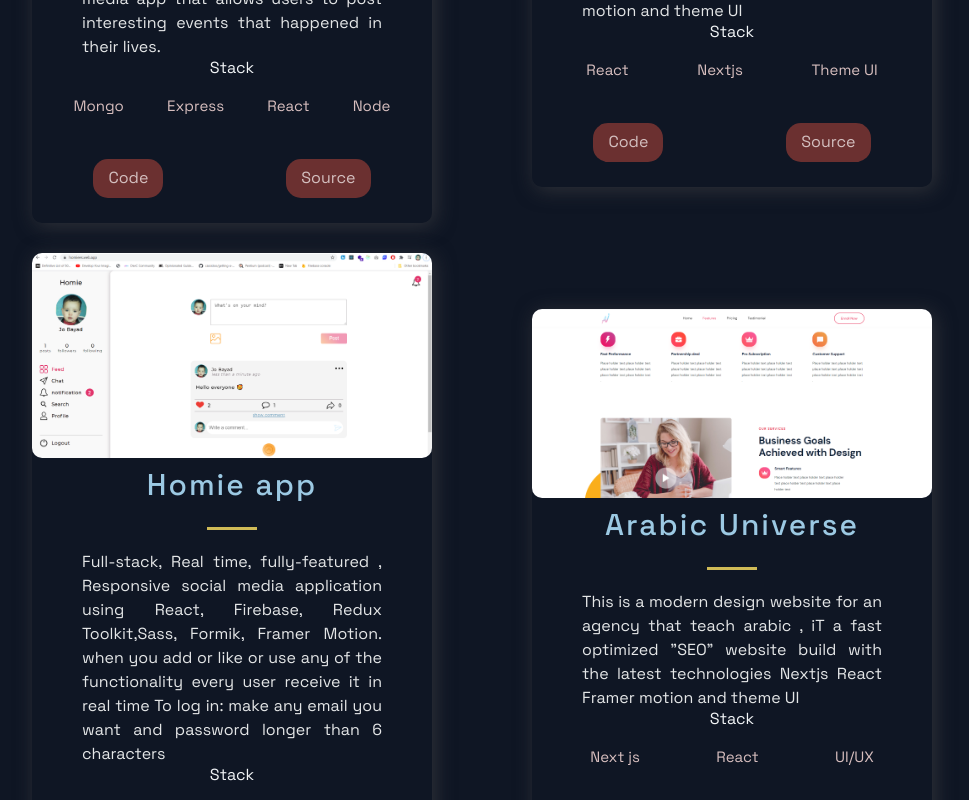
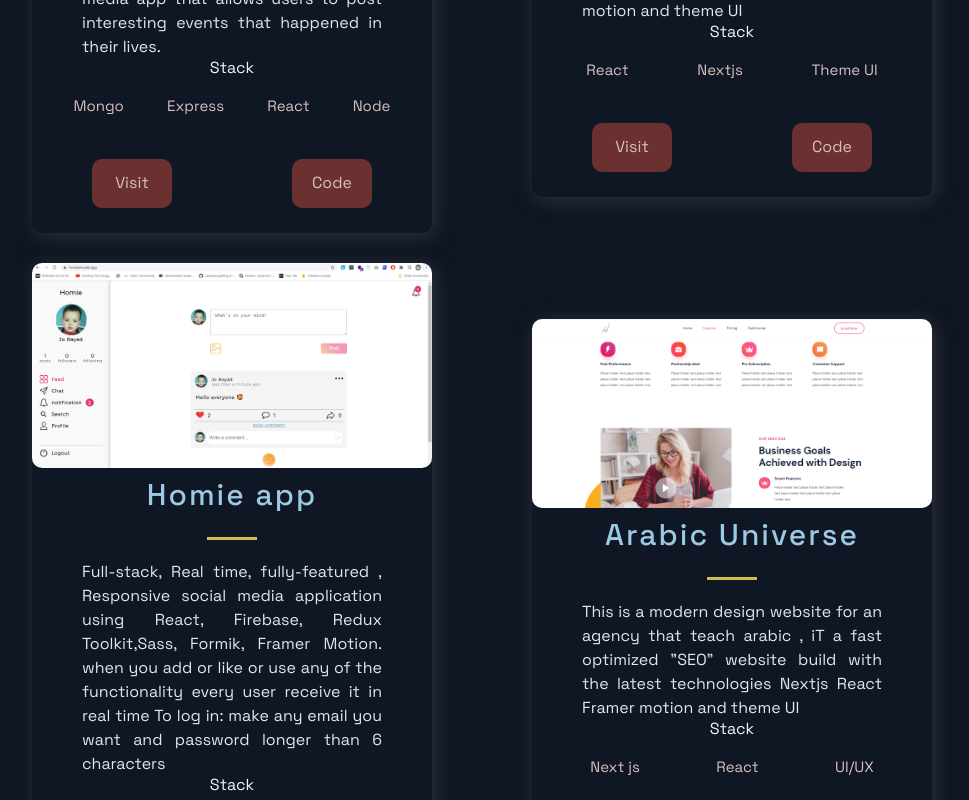
Before and after one commit to YoussefBayad/myportfolio, a Next.js app: page / in a window 1280 px wide. Shown: the part 1260-2060 px from the top of the page, without its empty margins (158-1127 px from the left). Built offline with nearby package versions, Linux system fonts and the light colour scheme.

Commit message:
project links

```diff
--- a/src/components/Projects/Projects.js
+++ b/src/components/Projects/Projects.js
@@ -1,23 +1,39 @@
 import React from 'react';
 
-import { BlogCard, CardInfo, ExternalLinks, GridContainer, HeaderThree, Hr, Tag, TagList, TitleContent, UtilityList, Img } from './ProjectsStyles';
-import { Section, SectionDivider, SectionTitle } from '../../styles/GlobalComponents';
+import {
+  BlogCard,
+  CardInfo,
+  ExternalLinks,
+  GridContainer,
+  HeaderThree,
+  Hr,
+  Tag,
+  TagList,
+  TitleContent,
+  UtilityList,
+  Img,
+} from './ProjectsStyles';
+import {
+  Section,
+  SectionDivider,
+  SectionTitle,
+} from '../../styles/GlobalComponents';
 import { projects } from '../../constants/constants';
 
 const Projects = () => (
-  <Section nopadding id="projects">
+  <Section nopadding id='projects'>
     <SectionDivider />
     <SectionTitle main>Projects</SectionTitle>
     <GridContainer>
       {projects.map((p, i) => {
         return (
           <BlogCard key={i}>
-          <Img src={p.image} />
+            <Img src={p.image} />
             <TitleContent>
               <HeaderThree title>{p.title}</HeaderThree>
               <Hr />
             </TitleContent>
-            <CardInfo className="card-info">{p.description}</CardInfo>
+            <CardInfo className='card-info'>{p.description}</CardInfo>
             <div>
               <TitleContent>Stack</TitleContent>
               <TagList>
@@ -27,8 +43,8 @@ const Projects = () => (
               </TagList>
             </div>
             <UtilityList>
-              <ExternalLinks href={p.visit}>Code</ExternalLinks>
-              <ExternalLinks href={p.source}>Source</ExternalLinks>
+              <ExternalLinks href={p.visit}>Visit</ExternalLinks>
+              <ExternalLinks href={p.source}>Code</ExternalLinks>
             </UtilityList>
           </BlogCard>
         );
--- a/src/components/Projects/ProjectsStyles.js
+++ b/src/components/Projects/ProjectsStyles.js
@@ -87,10 +87,12 @@ export const UtilityList = styled.ul`
 
 export const ExternalLinks = styled.a`
   color: #d4c0c0;
+  width: 80px;
   font-size: 1.6rem;
-  padding: 1rem 1.5rem;
+  padding: 1.5rem 1rem;
   background: #6b3030;
-  border-radius: 15px;
+
+  border-radius: 10px;
   transition: 0.5s;
   &:hover {
     background: #801414;
```
